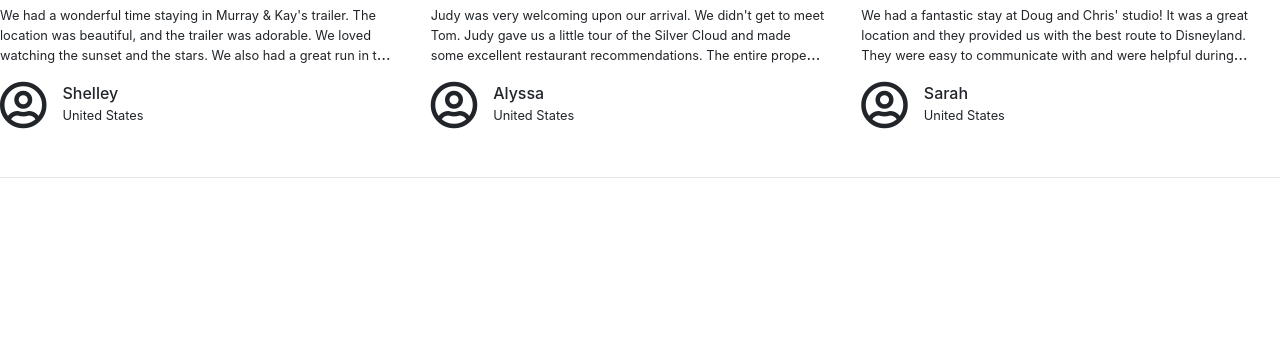
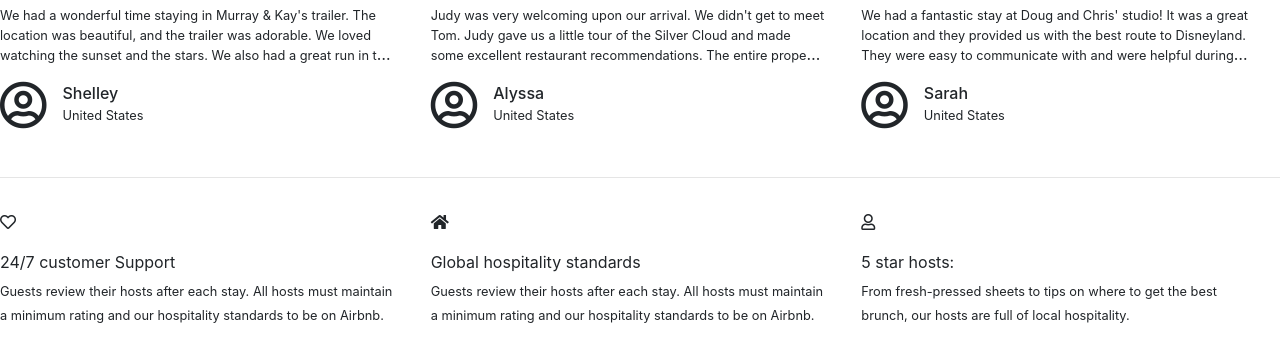
Before and after one commit to selinda-c/airbnbclone, a plain HTML site: page index.html in a window 1280 px wide. Shown: the part 1255-1597 px from the top of the page. Before the commit the page ends 1449 px from the top, so only its background shows below. Drawn offline with nearby package versions, Linux system fonts and the light colour scheme.

Commit message:
add value props

```diff
--- a/index.html
+++ b/index.html
@@ -156,6 +156,41 @@
     </div>
   </div>
   <hr class="mt-4 mt-xl-5" />
+  <div class="row flex-nowrap pt-2 pt-md-3 scrollableRow no-gutters">
+    <div class="col-8 col-md-4">
+      <div class="valueProp">
+        <div class="icon mb-3">
+          <i class="far fa-heart"></i>
+        </div>
+        <p class="title mb-1">24/7 customer Support</p>
+        <p class="description pr-4"><small>
+          Guests review their hosts after each stay. All hosts must maintain a minimum rating and our hospitality standards to be on Airbnb.
+        </small></p>
+      </div>
+    </div>
+    <div class="col-8 col-md-4">
+      <div class="valueProp">
+        <div class="icon mb-3">
+          <i class="fas fa-home"></i>
+        </div>
+        <p class="title mb-1">Global hospitality standards</p>
+        <p class="description pr-4"><small>
+          Guests review their hosts after each stay. All hosts must maintain a minimum rating and our hospitality standards to be on Airbnb.
+        </small></p>
+      </div>
+    </div>
+    <div class="col-8 col-md-4">
+      <div class="valueProp">
+        <div class="icon mb-3">
+          <i class="far fa-user"></i>
+        </div>
+        <p class="title mb-1">5 star hosts:</p>
+        <p class="description pr-4"><small>
+          From fresh-pressed sheets to tips on where to get the best brunch, our hosts are full of local hospitality.
+        </small></p>
+      </div>
+    </div>
+  </div>
   <script src="https://code.jquery.com/jquery-3.5.1.slim.min.js" integrity="sha384-DfXdz2htPH0lsSSs5nCTpuj/zy4C+OGpamoFVy38MVBnE+IbbVYUew+OrCXaRkfj" crossorigin="anonymous"></script>
   <script src="https://cdn.jsdelivr.net/npm/bootstrap@4.6.0/dist/js/bootstrap.bundle.min.js" integrity="sha384-Piv4xVNRyMGpqkS2by6br4gNJ7DXjqk09RmUpJ8jgGtD7zP9yug3goQfGII0yAns" crossorigin="anonymous"></script>
 </body>
```
